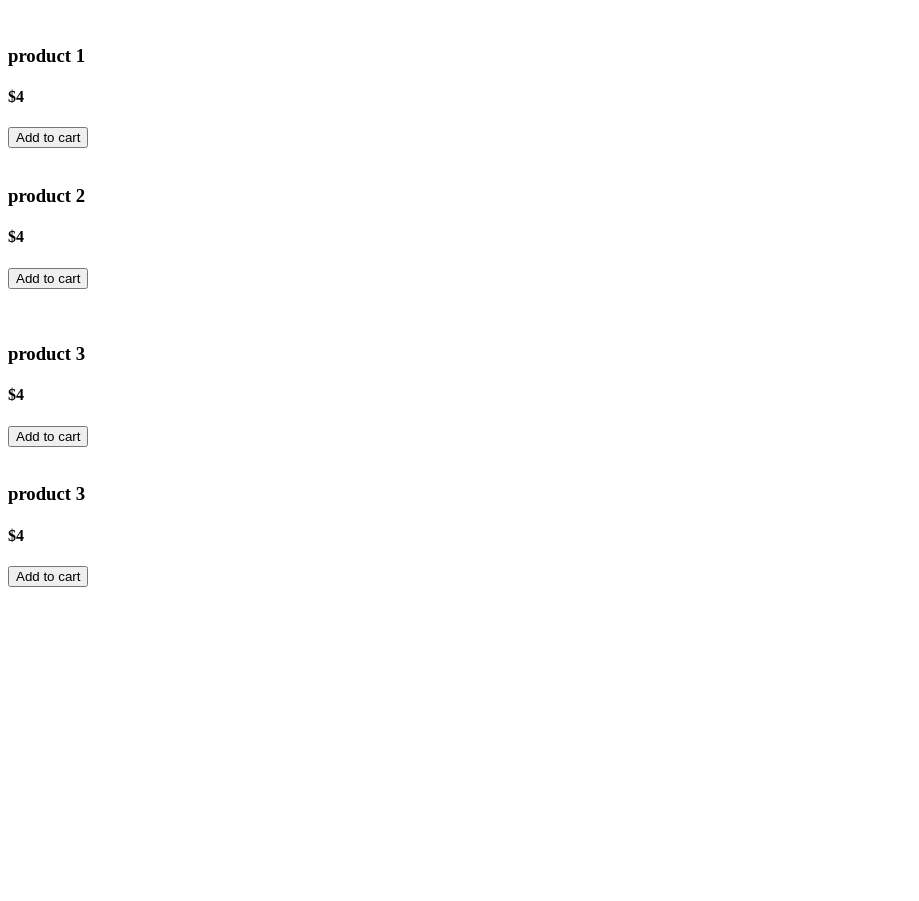
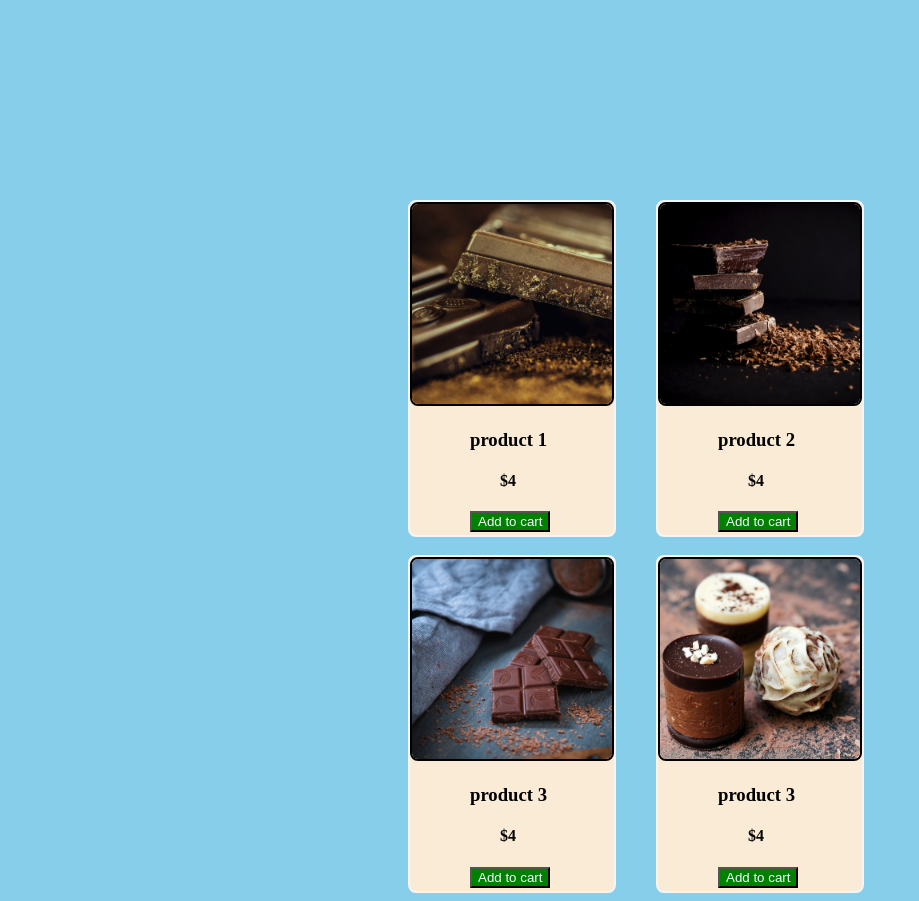
Before and after one commit to ANANDYUKESH/product, a plain HTML site: page e-commerce/index.html in a window 1280 px wide. Shown: the whole page, without its empty margins (0-919 px from the left). Before the commit the page ends 800 px from the top, so only its background shows below. Drawn offline with Linux system fonts and the light colour scheme; the site is published under a folder, as on GitHub Pages, so addresses that start at the root find nothing.

Commit message:
Update index.html

```diff
--- a/e-commerce/index.html
+++ b/e-commerce/index.html
@@ -4,19 +4,19 @@
     <meta charset="UTF-8">
     <meta name="viewport" content="width=device-width, initial-scale=1.0">
     <title>e-commerce</title>
-    <link rel="stylesheet" href="/e-commerce/style.css">
+    <link rel="stylesheet" href="style.css">
 </head>
 <body>
 <div class="full">
 
     <div class="first">
         <div class="pro1">
-        <img src="/e-commerce/dark.png" alt="">
+        <img src="dark.png" alt="">
         <h3>product 1</h3>
         <h4>$4</h4>
         <button>Add to cart</button></div>
         <div class="pro2">
-        <img src="/e-commerce/dark layer.png" alt="">
+        <img src="dark layer.png" alt="">
         <h3>product 2</h3>
         <h4>$4</h4>
         <button>Add to cart</button>
@@ -26,12 +26,12 @@
     <div class="second">
 
         <div class="pro3">
-        <img src="/e-commerce/bit dark.png" alt="">
+        <img src="bit dark.png" alt="">
         <h3>product 3</h3>
         <h4>$4</h4>
         <button>Add to cart</button></div>
       <div class="pro4">
-        <img src="/e-commerce/round dark.png" alt="">
+        <img src="round dark.png" alt="">
         <h3>product 3</h3>
         <h4>$4</h4>
         <button>Add to cart</button>
```
